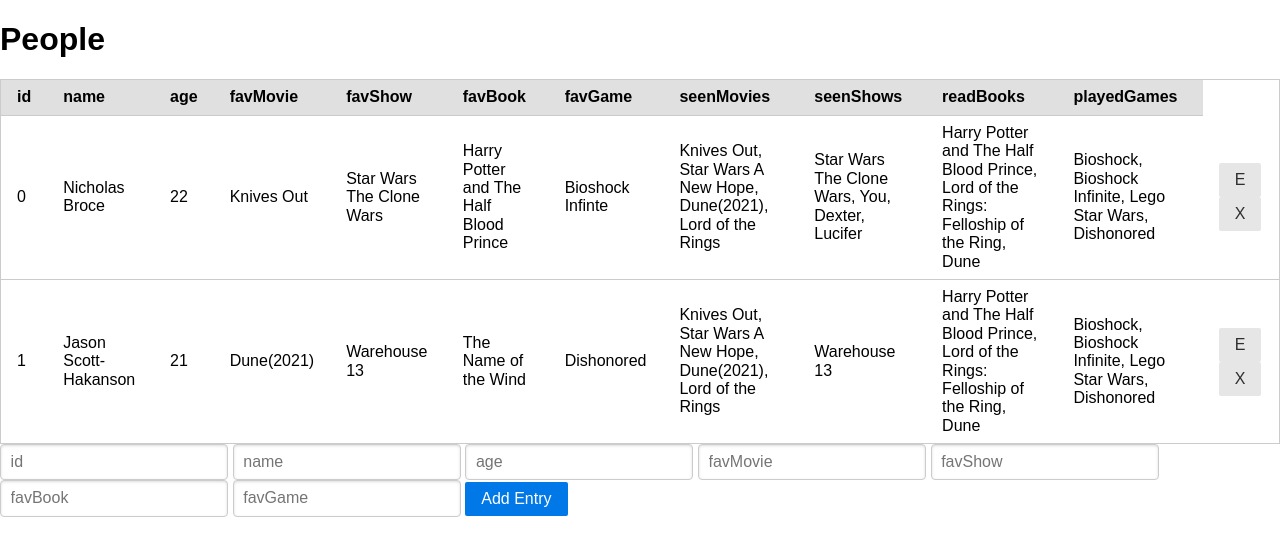
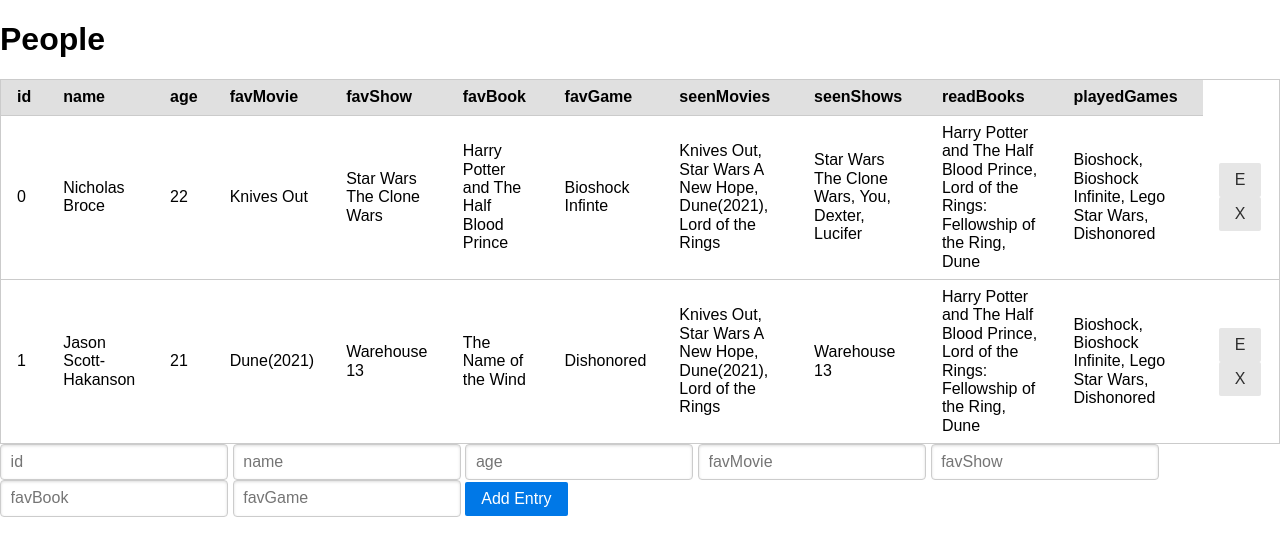
Before and after one commit to Xinnji/cs340_group_project, a Flask app: page / in a window 1280 px wide. Shown: the part 53-609 px from the top of the page. Run offline with Flask 2, Linux system fonts and the light colour scheme; some libraries are stand-ins or nearby versions.

Commit message:
Update index.html

```diff
--- a/templates/index.html
+++ b/templates/index.html
@@ -44,7 +44,7 @@
                         <td>Bioshock Infinte</td>
                         <td>Knives Out, Star Wars A New Hope, Dune(2021), Lord of the Rings</td>
                         <td>Star Wars The Clone Wars, You, Dexter, Lucifer</td>
-                        <td>Harry Potter and The Half Blood Prince, Lord of the Rings: Felloship of the Ring, Dune</td>
+                        <td>Harry Potter and The Half Blood Prince, Lord of the Rings: Fellowship of the Ring, Dune</td>
                         <td>Bioshock, Bioshock Infinite, Lego Star Wars, Dishonored</td>
                         <td>
                             <form class="pure-form" method="post">
@@ -63,7 +63,7 @@
                         <td>Dishonored</td>
                         <td>Knives Out, Star Wars A New Hope, Dune(2021), Lord of the Rings</td>
                         <td>Warehouse 13</td>
-                        <td>Harry Potter and The Half Blood Prince, Lord of the Rings: Felloship of the Ring, Dune</td>
+                        <td>Harry Potter and The Half Blood Prince, Lord of the Rings: Fellowship of the Ring, Dune</td>
                         <td>Bioshock, Bioshock Infinite, Lego Star Wars, Dishonored</td>
                         <td>
                             <form class="pure-form" method="post">
```
